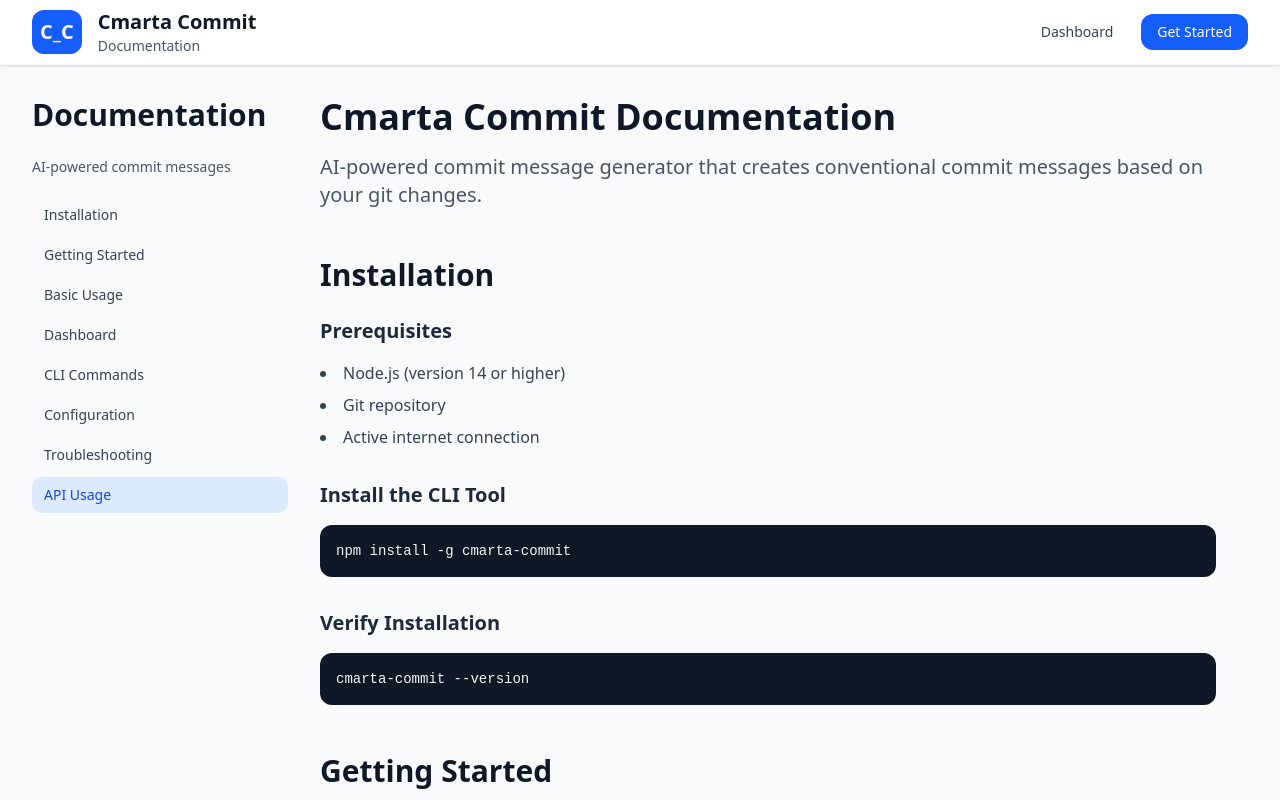
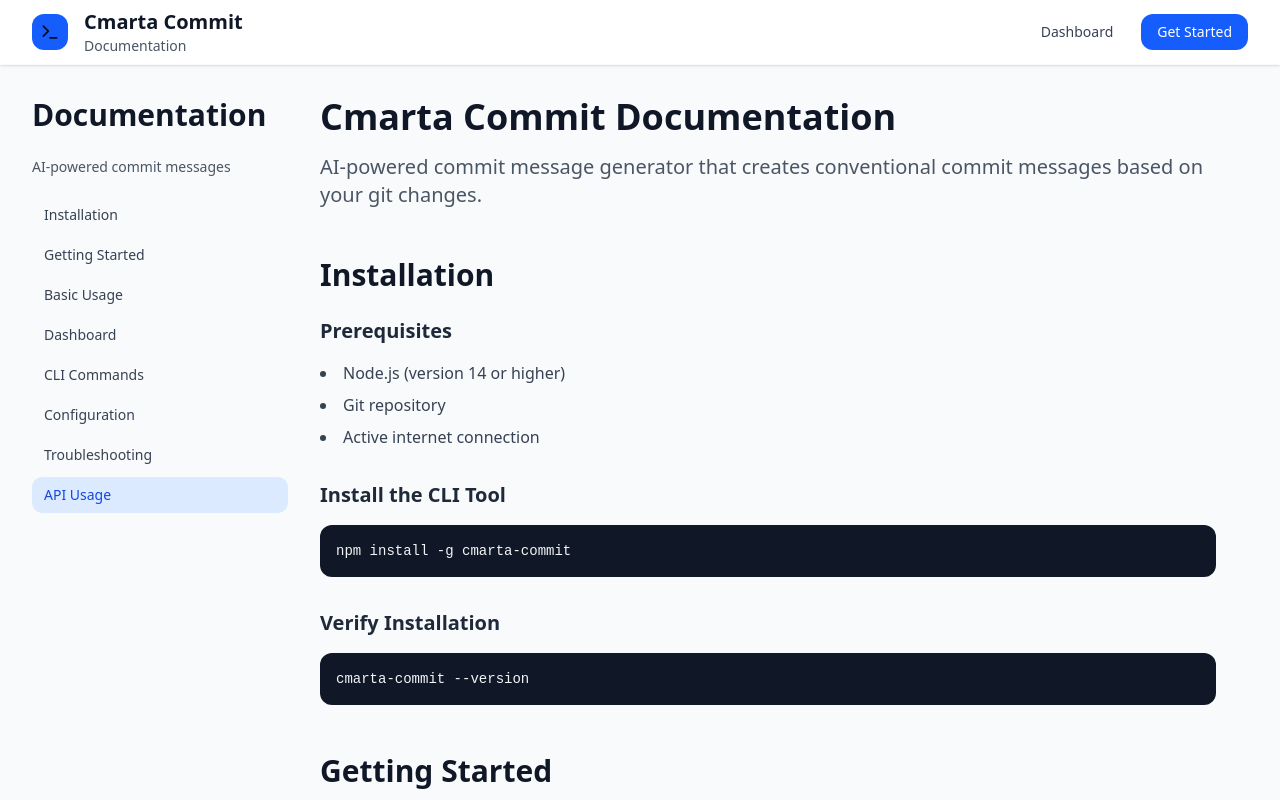
Before and after one commit to samlan24/smarta, a Next.js app in the folder smart_commit/: page /docs in a window 1280 px wide. Shown: the top 800 px of the page. Built offline with nearby package versions, Linux system fonts and the light colour scheme.

Commit message:
fix(smart_commit): use lucide-react Terminal icon in docs\n\nReplaces the "C_C" text with the Terminal icon for better UX

```diff
--- a/smart_commit/src/app/docs/page.tsx
+++ b/smart_commit/src/app/docs/page.tsx
@@ -2,6 +2,7 @@
 
 import { useState, useEffect } from "react";
 import Link from "next/link";
+import { Terminal } from "lucide-react";
 
 export default function DocsPage() {
   const [activeSection, setActiveSection] = useState("installation");
@@ -63,7 +64,7 @@ export default function DocsPage() {
             <div className="flex items-center space-x-3 sm:space-x-4">
               <div className="bg-blue-600 p-2 rounded-lg">
                 <span className="text-white font-bold text-lg sm:text-xl">
-                  C_C
+                  <Terminal className="w-5 h-5 text-primary-foreground" />
                 </span>
               </div>
               <div>
```
